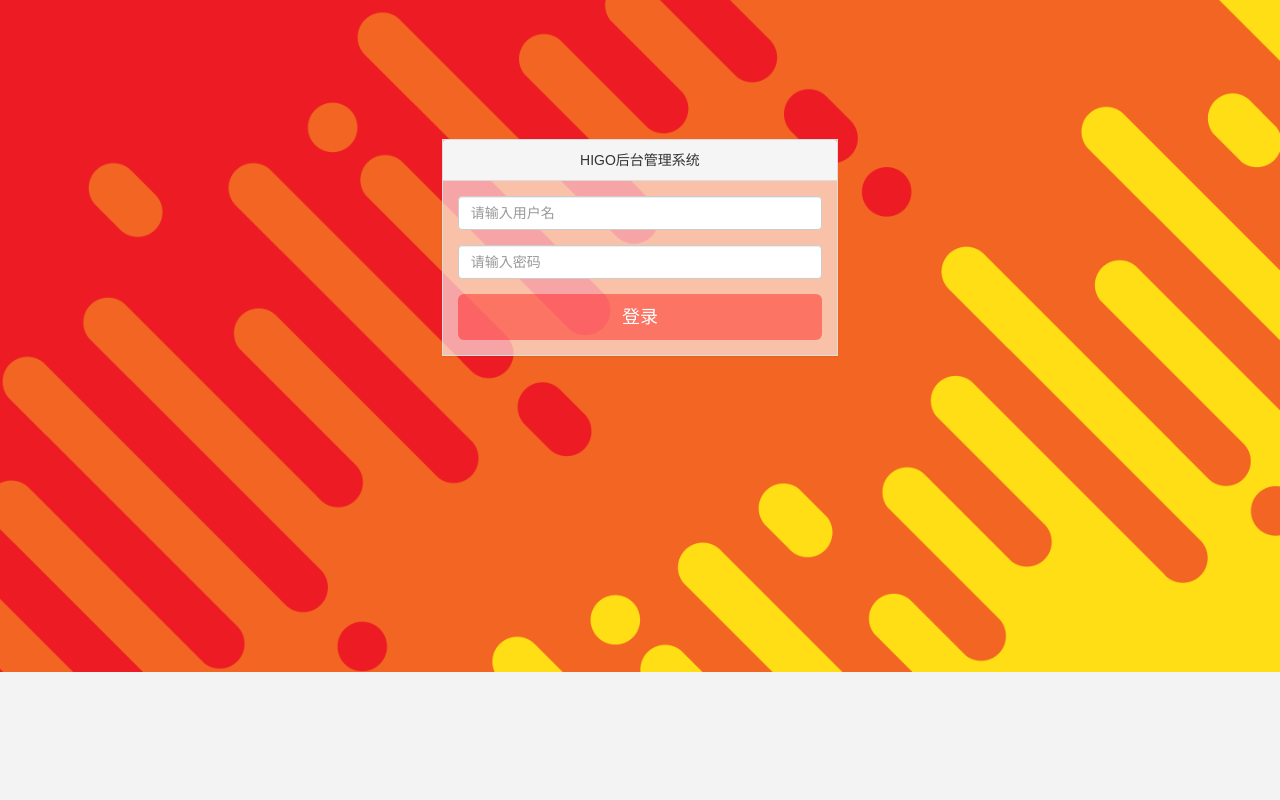
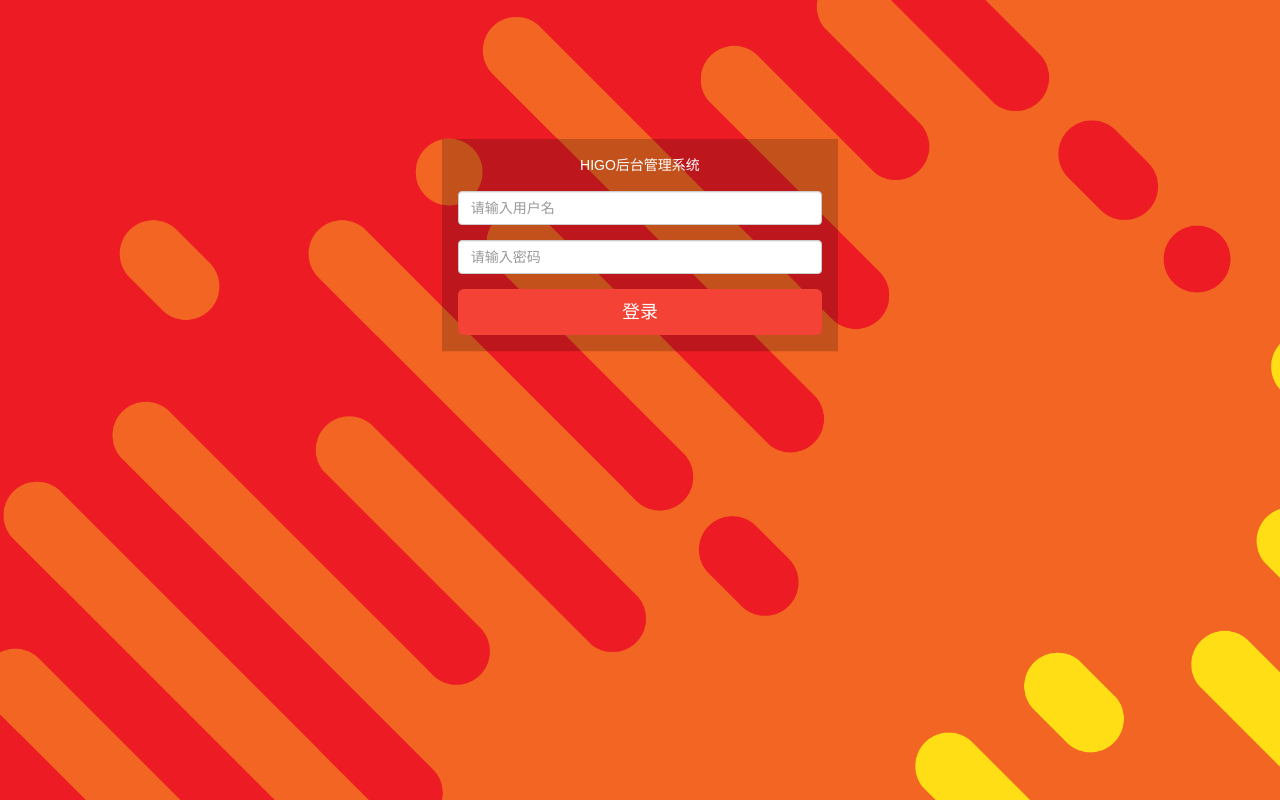
Before and after one commit to fearless98/higo, a React app: page /login in a window 1280 px wide. Shown: the top 800 px of the page. Built offline with nearby package versions, Linux system fonts and the light colour scheme.

Commit message:
change login style

```diff
--- a/src/component/layout/theme.css
+++ b/src/component/layout/theme.css
@@ -3,7 +3,7 @@
 ------------------------------------------------*/
 body {
     font-family: '  Source Han Sans', sans-serif;
-    background: #f3f3f3;
+    background: #fff;
 }
 
 #wrapper {
@@ -142,12 +142,13 @@
     border-color: #ECECEC;
 }*/
 
-/*.panel-default > .panel-heading {
+.panel-default > .panel-heading {
     color: #000;
-    border-color: #FFF;
-    font-weight: bold;
-    background: #FFFFFF;
+    /*border-color: #FFF;*/
+    /*font-weight: bold;*/
+    /*background: #FFFFFF;*/
     font-size: 16px;
+    text-align: center;
 }
 
 .panel-heading {
@@ -155,7 +156,7 @@
     border-bottom: 1px solid transparent;
     border-top-left-radius: 3px;
     border-top-right-radius: 3px;
-}*/
+}
 
 .jumbotron, .well {
     background: #fff;
@@ -456,7 +457,7 @@
     height: 8px;
     margin-bottom: 8px;
     overflow: hidden;
-    background-color: #f5f5f5;
+    /*background-color: #f5f5f5;*/
     border-radius: 0px;
 }
 
--- a/src/component/side-nav/index.scss
+++ b/src/component/side-nav/index.scss
@@ -1,7 +1,7 @@
 .image{
     position: relative;
     // background: url(../../../back-con.png);
-    width: 250px;
+    width: 260px;
     height: 134px;
 }
 .back-con{
--- a/src/page/feedback/detail.jsx
+++ b/src/page/feedback/detail.jsx
@@ -99,7 +99,7 @@
                             <option value="0" >关闭</option>
                             <option value="2" >解决</option>
                         </select>
-                        <button className="btn btn-md btn-info btn-fdtatus btn-warning"
+                        <button className="btn btn-md btn-info btn-userstatus btn-warning"
                                 onClick={(e) => {this.onSetFeedbackStatus(e,feedbackList.id)}}>确认
                         </button>
                     </div>
--- a/src/page/feedback/detail.scss
+++ b/src/page/feedback/detail.scss
@@ -2,9 +2,16 @@
 * @Author: LENOVO
 * @Date:   2018-09-08 02:15:30
 * @Last Modified by:   LENOVO
-* @Last Modified time: 2018-09-08 02:17:45
+* @Last Modified time: 2018-09-09 13:32:23
 */
-.btn-fdtatus{
-    margin-top: -60px;
-    margin-left: 350px;
-}
+// .btn-fdtatus{
+//     margin-top: -60px;
+//     margin-left: 350px;
+// }
+// .btn-fdstatus{
+//     display: block;
+//     padding-left: 35px;
+//     padding-right: 35px;
+//     margin-top: 1%;
+//     margin-left: 16.6%;
+// }
--- a/src/page/login/index.jsx
+++ b/src/page/login/index.jsx
@@ -59,9 +59,10 @@
     }
     render(){
         return(
-            <div className="rwo login-wrapper">
+            <div className="out-con">
+            <div className="login-wrapper">
                 <div className="col-md-4 col-md-offset-4">
-                    <div className="panel panel-default login-panel">
+                    <div className="panel paneel-default login-panel">
                         <div className="panel-heading" text-align="center">HIGO后台管理系统</div>
                         <div className="panel-body">
                             <div>
@@ -89,6 +90,7 @@
                     </div>
                 </div>
             </div>
+            </div>
         );
     }
 }
--- a/src/page/login/index.scss
+++ b/src/page/login/index.scss
@@ -2,24 +2,29 @@
 * @Author: LENOVO
 * @Date:   2018-05-19 11:59:30
 * @Last Modified by:   LENOVO
-* @Last Modified time: 2018-09-09 01:53:52
+* @Last Modified time: 2018-09-09 13:56:57
 */
+// .out-con{
+//     position: relative;
+//     width: 100%;
+//     height: 1080px;
+// }
 .login-wrapper{
     width: 100%;
-    height: 672px;
+    height: 1080px;
     background: url(../../../splat.png);
     background-size: cover;
 }
 .panel-heading{
-    background: rgba(255,255,255,0.6);
+    color: #fff;
 }
 .login-panel{
     margin-top: 35%;
     text-align: center;
-    background: rgba(255,255,255,0.6);
+    background: rgba(0,0,0,0.2);
 }
 .btn-block{
     color: #fff;
-    background-color: #F44338;
-    background: rgba(255,0,0,0.4);
+    background-color: #F44336;
+    background: rgba(244,67,54,1);
 }
--- a/src/page/promo/index/detail.jsx
+++ b/src/page/promo/index/detail.jsx
@@ -21,6 +21,7 @@
             parentCategoryId : 0,
             subImages        : [],
             price            : '',
+            source           : '',
             detail           : '', //富文本字段
             status           : 1 //商品状态 1为在售
         }
--- a/src/page/promo/index/save.jsx
+++ b/src/page/promo/index/save.jsx
@@ -24,6 +24,7 @@
             parentCategoryId : 0,
             subImages        : [],//存放上传成功后生产的图片的url
             price            : '',
+            source           : '',
             detail           : '', //富文本字段
             statusId         : 1
         }
@@ -113,7 +114,7 @@
             subImages   : this.getSubImagesString(),
             detail      : this.state.detail,
             price       : parseFloat(this.state.price),
-            // stock       : parseInt(this.state.stock),
+            source      : this.state.source,
             status      : this.state.status
         },
         //先验证表单的字段
@@ -122,15 +123,6 @@
         if (this.state.id) {
             promo.id = this.state.id;
         }
-        //表单验证成功
-        // if (promoCheckResult.status) {
-        //     _promo.savePromo(promo).then((res) => {
-        //         _mm.successTips(res);
-        //         this.props.history.push('/promo/index');
-        //     }, (errMsg) => {
-        //         _mm.errorTips(errMsg);
-        //     });
-        // }
         // 有promoId时为编辑促销资讯
         if (promoCheckResult.status && this.state.id) {
             _promo.updatePromo(promo).then((res) => {
@@ -210,6 +202,16 @@
                         </div>
                     </div>
                     <div className="form-group">
+                        <label className="col-md-2 control-label">来源</label>
+                        <div className="col-md-5">
+                            <input type="text" className="form-control"
+                                placeholder="请输入促销资讯来源"
+                                name="source"
+                                value={this.state.source}
+                                onChange={(e) => this.onValueChange(e)}/>
+                        </div>
+                    </div>
+                    <div className="form-group">
                         <label className="col-md-2 control-label">产品详情</label>
                         <div className="col-md-10">
                             <RichEditor
```
